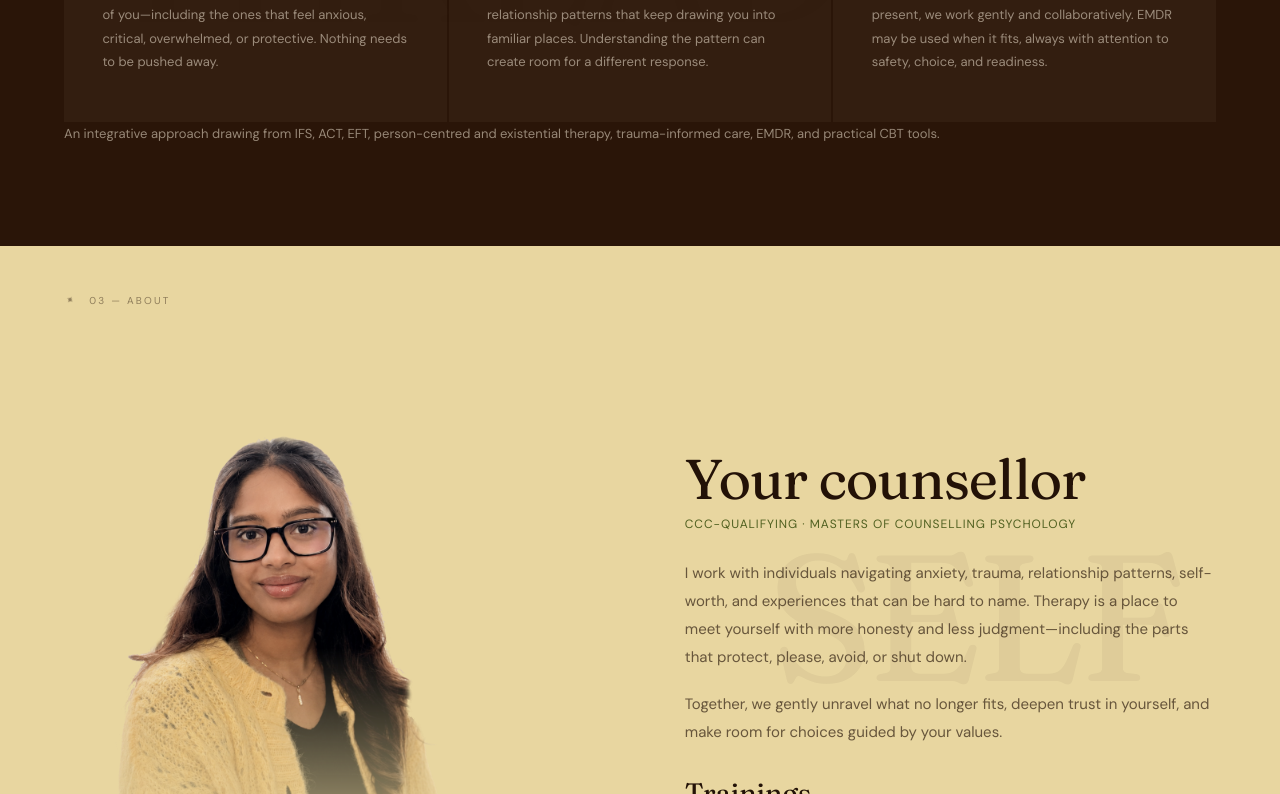
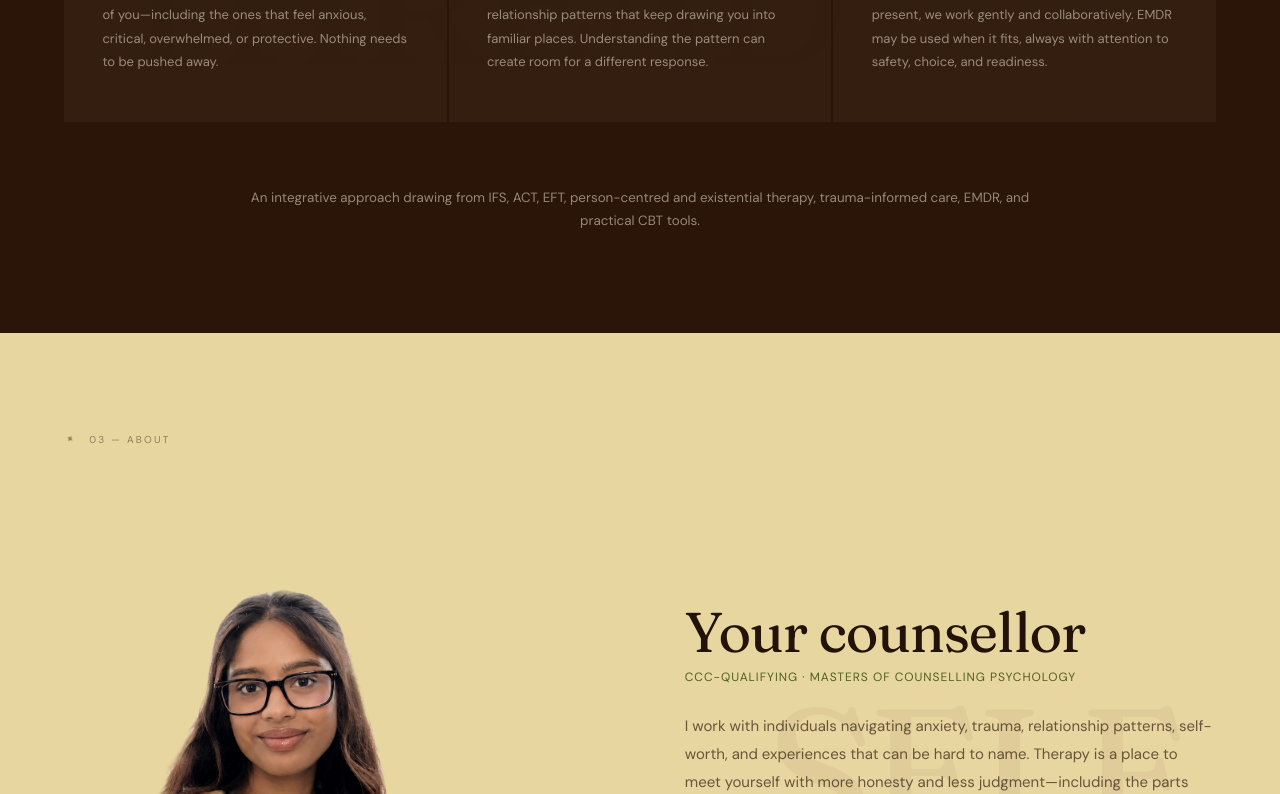
Before and after one commit to yajasmalhotra/unravel-website, a React (Vite) app: page / in a window 1280 px wide. Shown: the part 1406-2200 px from the top of the page. Built offline with nearby package versions, Linux system fonts and the light colour scheme.

Commit message:
Align ghost text and section spacing

```diff
--- a/src/styles.css
+++ b/src/styles.css
@@ -32,6 +32,7 @@ button { font: inherit; }
 .hero__photo { position: absolute; inset: 0 0 0 48%; z-index: 0; }
 .hero__photo img { position: relative; z-index: 0; width: 100%; height: 100%; object-fit: cover; filter: sepia(.35) brightness(.88); mix-blend-mode: multiply; }
 .hero__photo::before { content: ''; position: absolute; inset: 0; z-index: 1; pointer-events: none; background: linear-gradient(90deg, var(--ochre) 0%, #e8d6a0dd 18%, #e8d6a055 42%, transparent 100%); }
+.hero > .ghost { top: clamp(170px, 24vw, 290px); bottom: auto; height: clamp(120px, 14vw, 180px); align-items: center; padding: 0 clamp(24px, 5vw, 64px); }
 .ghost { position: absolute; inset: 0; display: flex; align-items: center; justify-content: flex-start; padding: 0 clamp(32px, 8vw, 120px); color: var(--brown); font: 400 clamp(90px, 14vw, 180px)/.9 Fraunces, serif; letter-spacing: -.04em; opacity: .045; pointer-events: none; user-select: none; white-space: nowrap; }
 .ghost--right { justify-content: flex-end; }
 .ghost--center { justify-content: center; }
@@ -55,10 +56,10 @@ button { font: inherit; }
 .approach__card i { display: block; width: 28px; height: 1px; margin-bottom: 28px; background: var(--gold); opacity: .7; }
 .approach h3, .trainings h3 { margin: 0 0 16px; font: 400 22px/1.2 Fraunces, serif; }
 .approach p { margin: 0; font-size: 13px; line-height: 1.82; opacity: .55; }
-.approach__note { margin: 32px 0 0; font-size: 13.4px; line-height: 1.75; opacity: .55; }
+.approach p.approach__note { max-width: 820px; margin: clamp(44px, 5vw, 64px) auto 0; font-size: 13.4px; line-height: 1.75; text-align: center; opacity: .55; }
 
-.about { padding: 48px clamp(24px, 5vw, 64px) 34px; background: var(--ochre); }
-.about .section-kicker { margin-bottom: 34px; }
+.about { padding: clamp(64px, 8vw, 100px) clamp(24px, 5vw, 64px) clamp(64px, 8vw, 100px); background: var(--ochre); }
+.about .section-kicker { margin-bottom: 48px; }
 .about__grid { display: grid; grid-template-columns: repeat(2, minmax(280px, 1fr)); gap: clamp(48px, 7vw, 96px); align-items: center; }
 .portrait { max-width: 420px; text-align: center; }
 .portrait img { display: block; width: 100%; aspect-ratio: 3 / 4; object-fit: cover; object-position: center top; filter: brightness(.96) saturate(.88); mask-image: linear-gradient(#000 55%, transparent); -webkit-mask-image: linear-gradient(#000 55%, transparent); }
@@ -80,6 +81,7 @@ button { font: inherit; }
 .training-dot--active { width: 18px; opacity: .55; }
 
 .practice { padding: clamp(64px, 8vw, 96px) clamp(24px, 5vw, 64px); background: var(--honey); }
+.practice > .ghost { justify-content: flex-start; padding-left: clamp(24px, 5vw, 64px); }
 .practice__inner { display: grid; grid-template-columns: 1.1fr .9fr; gap: clamp(48px, 8vw, 112px); align-items: center; text-align: center; }
 .practice blockquote { margin: 0; font: italic 400 clamp(20px, 2.8vw, 34px)/1.38 Fraunces, serif; }
 .practice__copy .section-kicker { margin-bottom: 20px; }
@@ -128,7 +130,7 @@ footer span:first-child { font: 400 16px Fraunces, serif; opacity: .6; }
   .hero h1 em { color: var(--ochre); }
   .hero .ghost { display: none; }
   .approach__cards, .about__grid, .practice__inner { grid-template-columns: 1fr; }
-  .about { padding-top: 40px; }
+  .about { padding-top: 64px; }
   .practice__inner { gap: 56px; }
   .practice__copy { order: 2; }
   footer { flex-direction: column; align-items: flex-start; }
```
